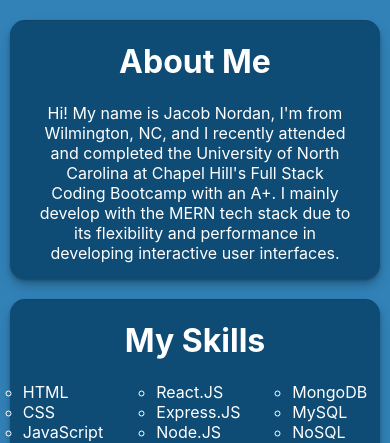
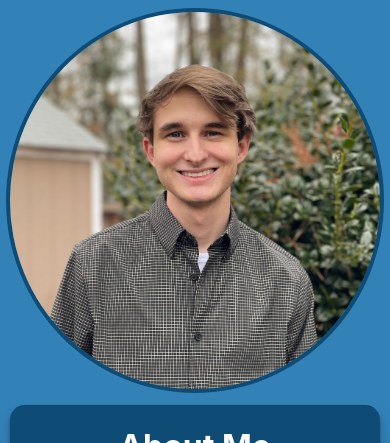
Before and after one commit to jnordan132/Portfolio, a React (Create React App) app: page / in a window 390 px wide. Shown: the top 443 px of the page. Built offline with nearby package versions, Linux system fonts and the light colour scheme.

Commit message:
added a picture of myself to the website

```diff
--- a/src/App.js
+++ b/src/App.js
@@ -1,5 +1,6 @@
 import "./App.css";
 import "./index.css";
+import ProfilePicture from "./components/ProfilePicture";
 import About from "./components/About";
 import Portfolio from "./components/Portfolio";
 import Contact from "./components/Contact";
@@ -8,6 +9,7 @@ import Footer from "./components/Footer";
 function App() {
   return (
     <div className="App">
+      <ProfilePicture />
       <br />
       <About />
       <br />
--- /dev/null
+++ b/src/components/ProfilePicture/index.js
@@ -0,0 +1,9 @@
+import pfp from '../../assets/JacobNordan-2.jpg';
+
+function ProfilePicture() {
+    return (
+        <img className="profilePicture" src={pfp}></img>
+    );
+}
+
+export default ProfilePicture;
--- a/src/index.css
+++ b/src/index.css
@@ -1,4 +1,14 @@
 /* ABOUT SECTION */
+
+.profilePicture {
+  height: 25%;
+  width: 25%;
+  border-radius: 50%;
+  border: 4px solid #0f4c75;
+  margin-left: 37.25%;
+  margin-top: 2%;
+  margin-bottom: 2%;
+}
 
 .about {
   text-align: center;
@@ -228,6 +238,11 @@
 }
 
 @media screen and (max-width: 768px) {
+  .profilePicture {
+    height: 95%;
+    width: 95%;
+    margin-left: 1.5%;
+  }
   .about {
     width: 38%;
     margin-left: 1%;
```
Also changed, not shown: src/assets/JacobNordan-2.jpg (added), src/images/coding-full-stack-boot-camp.png (deleted).
